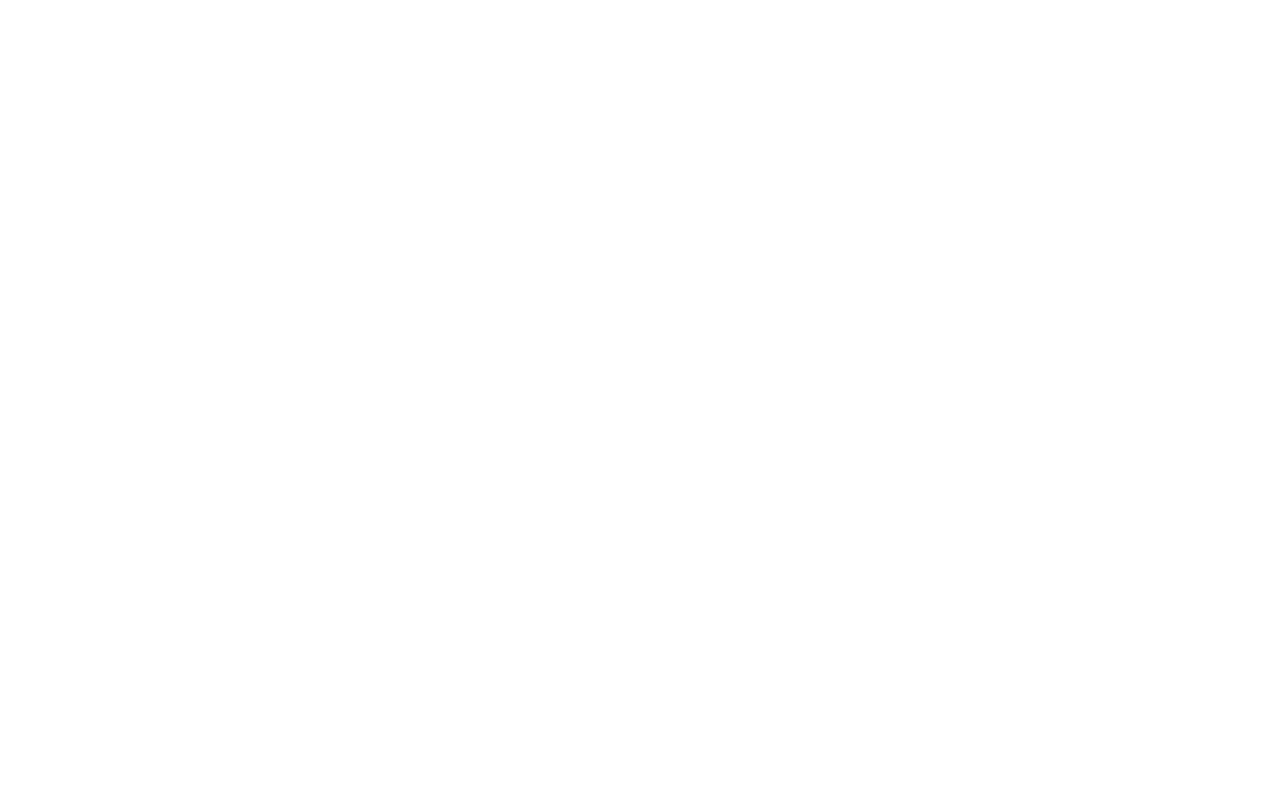
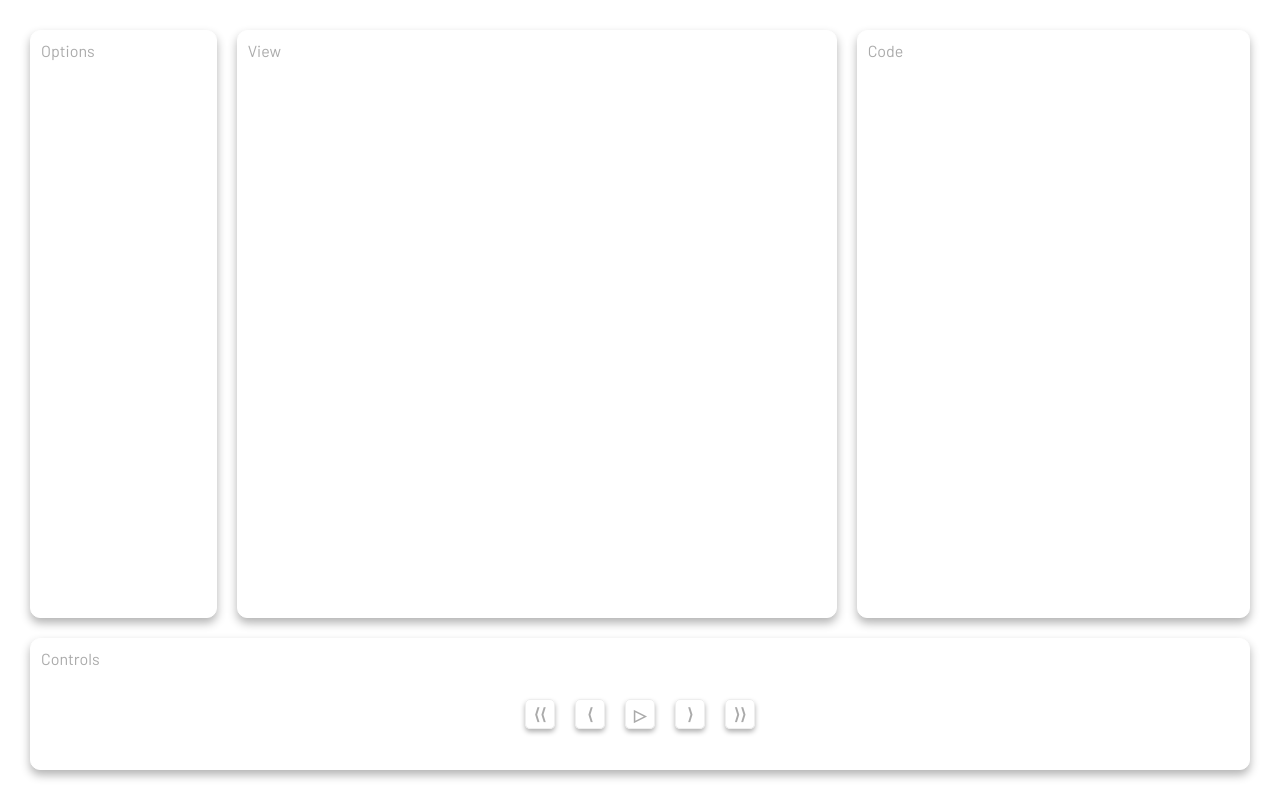
Before and after one commit to silentz/visualizer, a Vue app: page /#/test in a window 1280 px wide. Before the commit this address led to /#/. Built offline with nearby package versions, Linux system fonts and the light colour scheme.

Commit message:
design of mainview component

```diff
--- a/index.html
+++ b/index.html
@@ -4,6 +4,16 @@
     <meta charset="utf-8">
     <meta name="viewport" content="width=device-width,initial-scale=1.0">
     <title>Visualizer</title>
+    <style type="text/css">
+    	html {
+    		height: 100%;
+    	}
+    	body {
+    		min-height: 100%;
+    		height: 100%;
+    		margin: 0;
+    	}
+    </style>
 </head>
 <body>
     <div id="app"></div>
--- a/src/App.vue
+++ b/src/App.vue
@@ -12,5 +12,7 @@
 
 <style>
 #app {
+	height: 100%;
+	background-color: white;
 }
 </style>
--- /dev/null
+++ b/src/assets/scss/global.scss
@@ -0,0 +1,2 @@
+
+$kek: red;
--- /dev/null
+++ b/src/components/MainView.vue
@@ -0,0 +1,138 @@
+<template>
+	<div class='mainview'>
+		<div class='paneltable'>
+			<div class='panel options'>
+				<h2>Options</h2>
+			</div>
+			<div class='panel viewer'>
+				<h2>View</h2>
+			</div>
+			<div class='panel code'>
+				<h2>Code</h2>
+			</div>
+			<div class='panel controls'>
+				<h2>Controls</h2>
+				<div class='control-group'>
+					<div class='buttons'>
+						<div class='button'>&#10216;&#10216;</div>
+						<div class='button'>&#10216;</div>
+						<div class='button play'>&#9655;</div>
+						<div class='button'>&#10217;</div>
+						<div class='button'>&#10217;&#10217;</div>
+					</div>
+				</div>
+			</div>
+		</div>
+	</div>
+</template>
+
+<script>
+export default {
+	name: 'MainView'
+}
+</script>
+
+<style lang='scss'>
+@import url('https://fonts.googleapis.com/css?family=Barlow&display=swap');
+
+.mainview {
+	height: 100%;
+
+	.paneltable {
+		height: 100%;
+		padding: 20px;
+		box-sizing: border-box;
+
+		display: grid;
+		grid-template-columns: 1fr 3fr 2fr;
+		grid-template-rows: 4fr 1fr;
+		grid-template-areas:
+			"options  viewer   code"
+			"controls controls controls";
+
+	}
+
+	.controls {
+		grid-area: controls;
+		display: flex;
+		flex-direction: column;
+		justify-content: flex-start;
+		align-items: flex-start;
+
+		.control-group {
+			display: flex;
+			width: 100%;
+			justify-content: space-around;
+			align-items: center;
+			flex-grow: 1;
+		}
+
+		.buttons {
+			display: flex;
+			flex-direction: row;
+
+			.button {
+				display: flex;
+				justify-content: center;
+				align-items: center;
+				border: 1px solid #eee;
+				border-radius: 5px;
+				box-shadow: 0 3px 5px rgba(0, 0, 0, 0.3);
+				margin: 0 10px;
+				width: 30px;
+				height: 30px;
+				padding: 2px;
+				user-select: none;
+				-webkit-user-select: none;
+				font-weight: bold;
+				box-sizing: border-box;
+
+				&:active {
+					box-shadow: inset 0 3px 5px rgba(0, 0, 0, 0.3);
+					padding-top: 4px;
+					padding-bottom: 0px;
+				}
+			}
+
+			.play {
+				padding-top: 4px !important;
+
+				&:active {
+					padding-top: 6px !important;
+				}
+			}
+		}
+	}
+
+	.options {
+		grid-area: options;
+	}
+
+	.code {
+		grid-area: code;
+	}
+
+	.viewer {
+		grid-area: viewer;
+	}
+
+	.panel {
+		border: 1px solid #fff;
+		margin: 10px;
+		padding: 10px;
+		border-radius: 10px;
+		box-shadow: 0 5px 10px rgba(0, 0, 0, 0.3);
+		background-color: white;
+
+		font-family: 'Barlow', sans-serif;
+		color: #aaa;
+
+		h2 {
+			font-size: 1em;
+			font-weight: normal;
+			padding: 0;
+			margin: 0;
+		}
+	}
+}
+</style>
--- a/src/components/Root.vue
+++ b/src/components/Root.vue
@@ -1,5 +1,5 @@
 <template>
-	<div class="Root">
+	<div class="root">
 
 	</div>
 </template>
@@ -11,5 +11,9 @@
 </script>
 
 <style lang='scss'>
+@import "@/assets/scss/global.scss";
 
+.root {
+
+}
 </style>
--- a/src/router/index.js
+++ b/src/router/index.js
@@ -1,6 +1,7 @@
 import Vue from 'vue'
 import Router from 'vue-router'
 import RootComponent from '@/components/Root.vue'
+import MainView from '@/components/MainView.vue'
 
 Vue.use(Router)
 
@@ -10,6 +11,11 @@
     		path: "/",
     		name: "root",
     		component: RootComponent
+    	},
+    	{
+    		path: "/test",
+    		name: "test",
+    		component: MainView
     	}
     ]
 })
```
